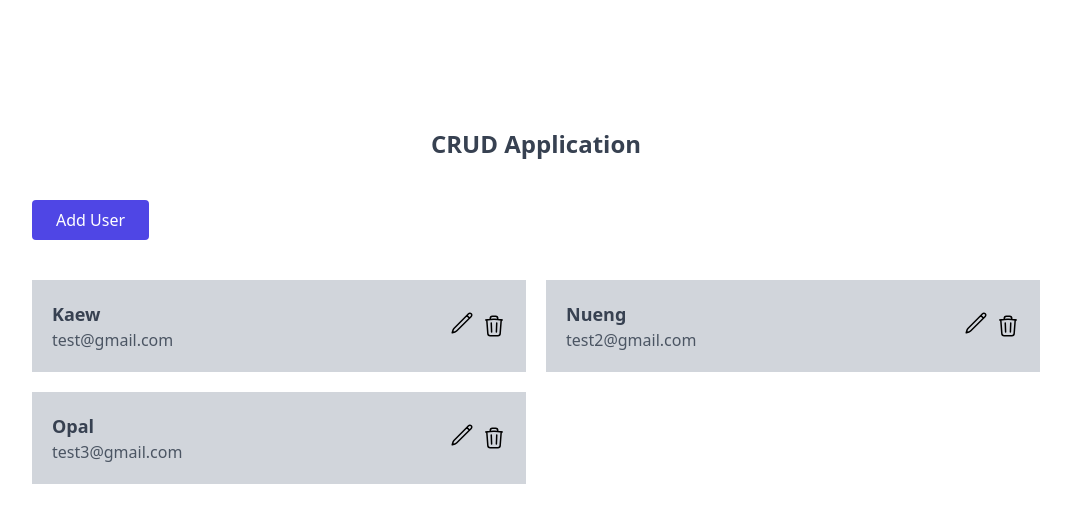
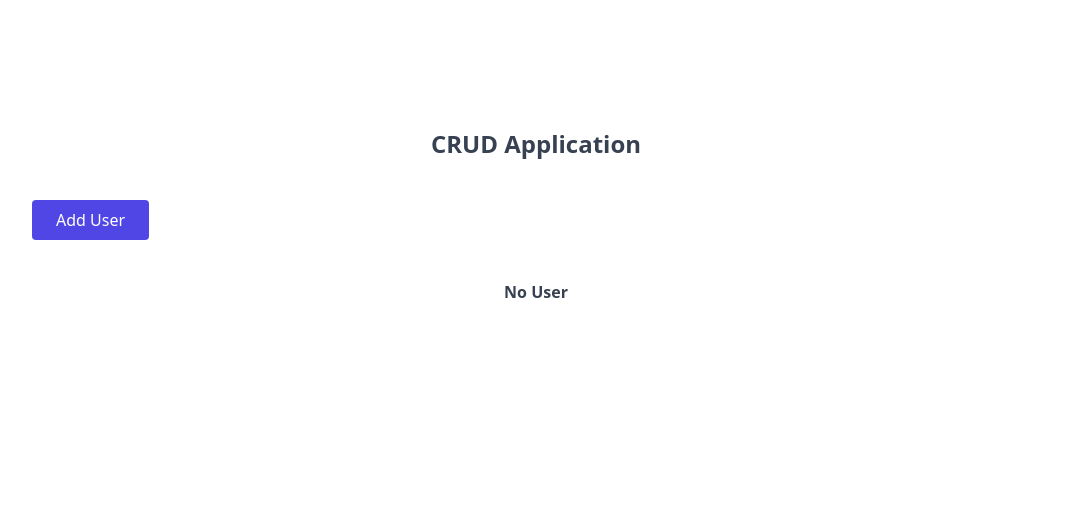
Before and after one commit to Gravitazione/CRUD-Application, a React (Vite) app: page / in a window 1280 px wide. Shown: the top 522 px of the page, without its empty margins (104-1175 px from the left). Built offline with nearby package versions, Linux system fonts and the light colour scheme.

Commit message:
delete user function handle

```diff
--- a/src/features/users/UserList.jsx
+++ b/src/features/users/UserList.jsx
@@ -1,10 +1,18 @@
 import React from 'react'
 import { Link } from 'react-router-dom'
 import Button from '../../components/Button';
-import { useSelector } from 'react-redux';
+import { useSelector, useDispatch } from 'react-redux';
+import { deleteUser } from './userSlice';
 
 const UserList = () => {
+
+    const dispatch = useDispatch();
+
     const users = useSelector(store => store.users);
+
+    const handleRemoveUser = (id) => {
+        dispatch(deleteUser({id}));
+    }
 
     const renderCard = () => users.map(user => (
         <div className={`bg-gray-300 p-5 flex items-center justify-between`} key={user.id}>
@@ -20,7 +28,7 @@ const UserList = () => {
                         </svg>
                     </button>
                 </Link>
-                <button>
+                <button onClick={() => handleRemoveUser(user.id)}>
                     <svg xmlns="http://www.w3.org/2000/svg" fill="none" viewBox="0 0 24 24" strokeWidth={1.5} stroke="currentColor" className="w-6 h-6">
                         <path strokeLinecap="round" strokeLinejoin="round" d="M14.74 9l-.346 9m-4.788 0L9.26 9m9.968-3.21c.342.052.682.107 1.022.166m-1.022-.165L18.16 19.673a2.25 2.25 0 01-2.244 2.077H8.084a2.25 2.25 0 01-2.244-2.077L4.772 5.79m14.456 0a48.108 48.108 0 00-3.478-.397m-12 .562c.34-.059.68-.114 1.022-.165m0 0a48.11 48.11 0 013.478-.397m7.5 0v-.916c0-1.18-.91-2.164-2.09-2.201a51.964 51.964 0 00-3.32 0c-1.18.037-2.09 1.022-2.09 2.201v.916m7.5 0a48.667 48.667 0 00-7.5 0" />
                     </svg>
--- a/src/features/users/userSlice.jsx
+++ b/src/features/users/userSlice.jsx
@@ -1,22 +1,6 @@
 import { createSlice } from "@reduxjs/toolkit";
 
-const initialState = [
-    {
-        id: '1',
-        name: 'Kaew',
-        email: 'test@gmail.com'
-    },
-    {
-        id: '2',
-        name: 'Nueng',
-        email: 'test2@gmail.com'
-    },
-    {
-        id: '3',
-        name: 'Opal',
-        email: 'test3@gmail.com'
-    },
-];
+const initialState = [];
 
 const userSlice = createSlice({
     name: 'users',
@@ -33,10 +17,16 @@ const userSlice = createSlice({
                 existingUser.email = email;
             }
         },
-
+        deleteUser: (state, action) => {
+            const { id } = action.payload;
+            const existingUser = state.find(user => user.id === id);
+            if(existingUser) {
+                return state.filter(user => user.id != id);
+            }
+        }
     }
 });
 
-export const { addUser, editUser } = userSlice.actions;
+export const { addUser, editUser, deleteUser } = userSlice.actions;
 
 export default userSlice.reducer;
```
